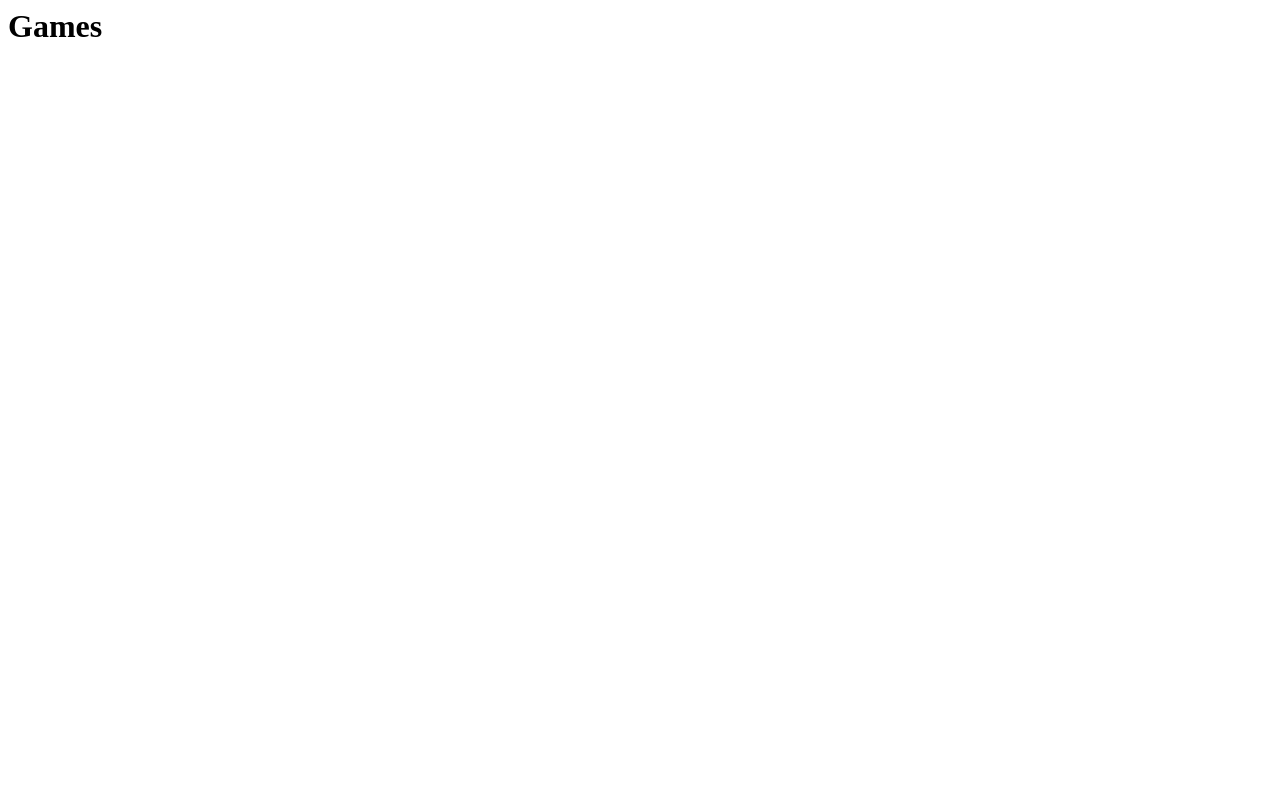
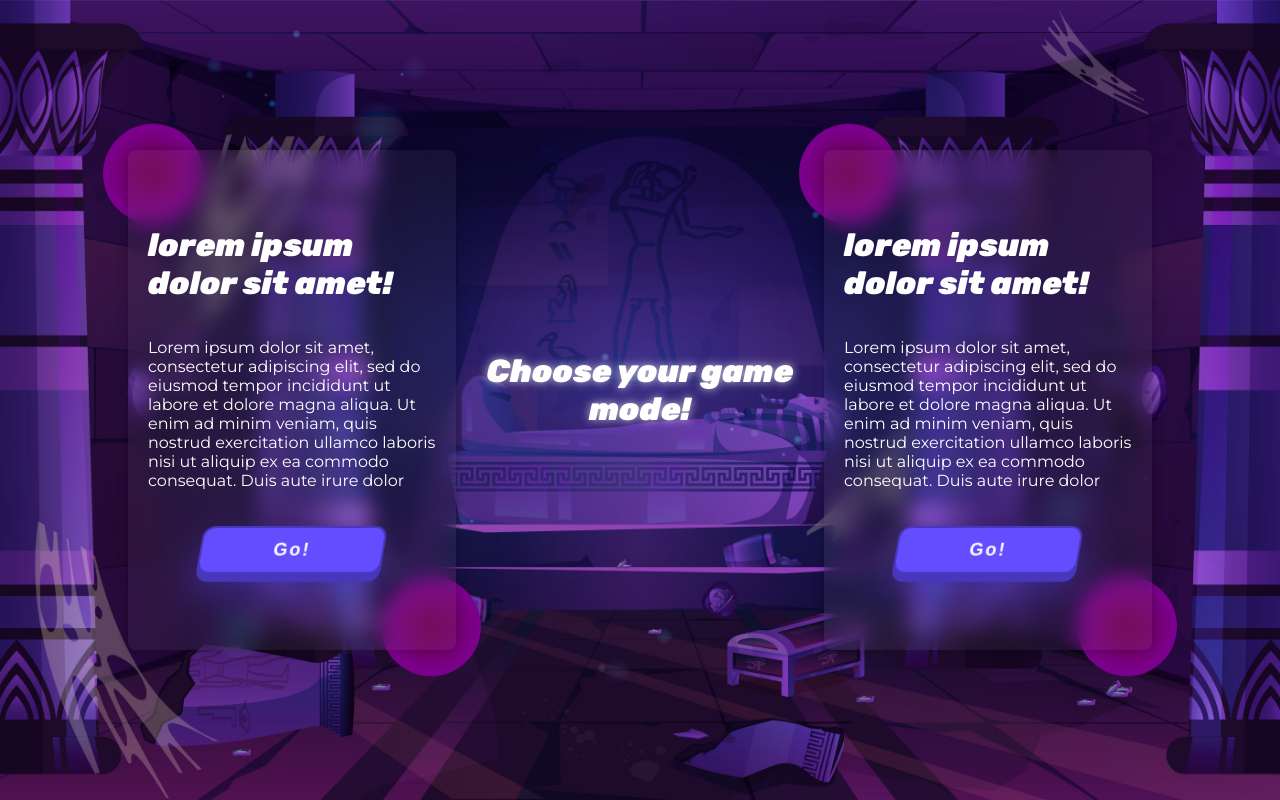
Before and after one commit to Fortuna-457/Temporal, a Django app: page /games/ in a window 1280 px wide. Before the commit the page is almost empty. Run offline with Django 5.2, Linux system fonts and the light colour scheme.

Commit message:
games screen essentials done

```diff
--- /dev/null
+++ b/appTemporal/static/css/games.css
@@ -0,0 +1,169 @@
+@import url('https://fonts.googleapis.com/css2?family=Montserrat:ital,wght@0,100..900;1,100..900&display=swap');
+
+body {
+    margin: 0;
+    padding: 0;
+    /*
+    font-size: 1.25rem;
+    font-weight: 700;
+    text-transform: uppercase; */
+}
+
+h1{
+    padding:0;
+    margin: 0;
+}
+
+a{
+    text-decoration: none;
+}
+
+.wrapper-games{
+    height:100vh;
+    width:100%;
+
+
+    background-image:url('../img/bgGames.jpg');
+    background-repeat:no-repeat;
+    background-size:cover;
+    background-position:center center;
+
+    display:flex;
+    align-items: center;
+    justify-content: center;
+}
+
+.container-games{
+    box-sizing: border-box;
+    width: 80%;
+    height: 80%;
+
+    display:flex;
+}
+
+
+.part-games{
+    flex:1;
+
+    display:flex;
+    align-items: center;
+    justify-content: center;
+}
+
+.part-games:nth-child(2){
+    font-family: "Rubik", sans-serif;
+    color: white;
+    padding:20px;
+    box-sizing: border-box;
+    text-align: center;
+    text-shadow: 0px 0px 10px rgba(255, 255, 255, 0.7);
+}
+
+.part-games h1{
+    font-family: "Rubik", sans-serif;
+    font-style: italic;
+    margin-bottom: 20px;
+}
+
+  /*******************************/
+     /*** CARDS GAMES !!! ****/
+  /*******************************/
+
+
+.card {
+    width: 100%;
+    height: 500px;
+    transition: all 0.2s;
+    position: relative;
+    cursor: pointer;
+  }
+
+  .card-inner {
+    width: inherit;
+    height: inherit;
+    background: rgba(255,255,255,.05);
+    box-shadow: 0 0 10px rgba(0,0,0,0.25);
+    backdrop-filter: blur(10px);
+    border-radius: 8px;
+    padding:20px;
+    box-sizing: border-box;
+    color: white;
+    font-family: "Montserrat", sans-serif;
+    display:flex;
+    align-items: center;
+    justify-content: center;
+    flex-flow: column nowrap;
+  }
+
+  .card:hover {
+    transform: scale(1.04) rotate(1deg);
+  }
+
+  .circle {
+    width: 100px;
+    height: 100px;
+    background: radial-gradient(#6a0047, #8400af);
+    border-radius: 50%;
+    position: absolute;
+    animation: move-up6 2s ease-in infinite alternate-reverse;
+  }
+
+  .circle:nth-child(1) {
+    top: -25px;
+    left: -25px;
+  }
+
+  .circle:nth-child(2) {
+    bottom: -25px;
+    right: -25px;
+    animation-name: move-down1;
+  }
+
+  @keyframes move-up6 {
+    to {
+      transform: translateY(-10px);
+    }
+  }
+
+  @keyframes move-down1 {
+    to {
+      transform: translateY(10px);
+    }
+  }
+
+
+  /*******************************/
+     /*** BUTTON !!! ****/
+  /*******************************/
+
+
+  .button-games {
+    margin-top:20px;
+    --😀: #644dff;
+    --😀😀: #4836bb;
+    --😀😀😀: #654dff63;
+    cursor: pointer;
+    width: 184px;
+    height: 48px;
+    display: flex;
+    align-items: center;
+    justify-content: center;
+    gap: 1rem;
+    font-size: 1.125em;
+    font-weight: 800;
+    letter-spacing: 2px;
+    color: #fff;
+    background: var(--😀);
+    border: 2px solid var(--😀😀);
+    border-radius: .75rem;
+    box-shadow: 0 8px 0 var(--😀😀);
+    transform: skew(-10deg);
+    transition: all .1s ease;
+    filter: drop-shadow(0 15px 20px var(--😀😀😀));
+  }
+
+  .button-games:active {
+    letter-spacing: 0px;
+    transform: skew(-10deg) translateY(8px);
+    box-shadow: 0 0 0 var(--😀😀😀);
+  }
--- a/appTemporal/templates/layouts/games.html
+++ b/appTemporal/templates/layouts/games.html
@@ -1 +1,61 @@
-<h1>Games</h1>
+{% load static %}
+<!DOCTYPE html>
+<html lang="en">
+    <head>
+        <meta charset="UTF-8">
+        <link rel="icon" type="image/svg+xml" href="../../static/img/favicon.svg">
+        <meta name="viewport" content="width=device-width, initial-scale=1.0">
+
+        <title>Selection Screen</title>
+        <link rel="preconnect" href="https://fonts.googleapis.com">
+        <link rel="preconnect" href="https://fonts.gstatic.com" crossorigin>
+        <link href="https://fonts.googleapis.com/css2?family=Rubik:ital,wght@0,700;1,900&display=swap" rel="stylesheet">
+        {% comment %} <link href="../../static/css/style.css" rel="stylesheet"> {% endcomment %}
+        <link href="../../static/css/buttonStyle.css" rel="stylesheet">
+        <link href="../../static/css/games.css" rel="stylesheet">
+        <script src="https://code.jquery.com/jquery-3.6.0.min.js"></script>
+
+    </head>
+    <body>
+
+        <div class="wrapper-games">
+
+            <div class="container-games">
+
+                <div class="part-games">
+                    <div class="card">
+                        <div class="circle"></div>
+                        <div class="circle"></div>
+                        <div class="card-inner">
+                            <h1>lorem ipsum dolor sit amet!</h1>
+                            <p>Lorem ipsum dolor sit amet, consectetur adipiscing elit, sed do eiusmod tempor incididunt ut labore et dolore magna aliqua. Ut enim ad minim veniam, quis nostrud exercitation ullamco laboris nisi ut aliquip ex ea commodo consequat. Duis aute irure dolor</p>
+                            <a href="#"><button class="button-games">Go!</button></a>
+                        </div>
+                    </div>
+                </div>
+
+                <div class="part-games">
+                    <h1>Choose your game mode!</h1>
+                    <div class="advice-games">
+                        <div class="lunaCircle"></div>
+                    </div>
+                </div>
+
+                <div class="part-games">
+                    <div class="card">
+                        <div class="circle"></div>
+                        <div class="circle"></div>
+                        <div class="card-inner">
+                            <h1>lorem ipsum dolor sit amet!</h1>
+                            <p>Lorem ipsum dolor sit amet, consectetur adipiscing elit, sed do eiusmod tempor incididunt ut labore et dolore magna aliqua. Ut enim ad minim veniam, quis nostrud exercitation ullamco laboris nisi ut aliquip ex ea commodo consequat. Duis aute irure dolor</p>
+                            <a href="#"><button class="button-games">Go!</button></a>
+                        </div>
+                    </div>
+                </div>
+            </div>
+
+        </div>
+
+
+    </body>
+</html>
--- a/appTemporal/templates/layouts/index.html
+++ b/appTemporal/templates/layouts/index.html
@@ -6,7 +6,7 @@
         <link rel="icon" type="image/svg+xml" href="../../static/img/favicon.svg">
         <meta name="viewport" content="width=device-width, initial-scale=1.0">
 
-        <title>Demo title here</title>
+        <title>Temporal</title>
         <link rel="preconnect" href="https://fonts.googleapis.com">
         <link rel="preconnect" href="https://fonts.gstatic.com" crossorigin>
         <link href="https://fonts.googleapis.com/css2?family=Rubik:ital,wght@0,700;1,900&display=swap" rel="stylesheet">
```
Also changed, not shown: appTemporal/static/img/bgGames.jpg (added), appTemporal/static/img/lunaCircle.png (added).
